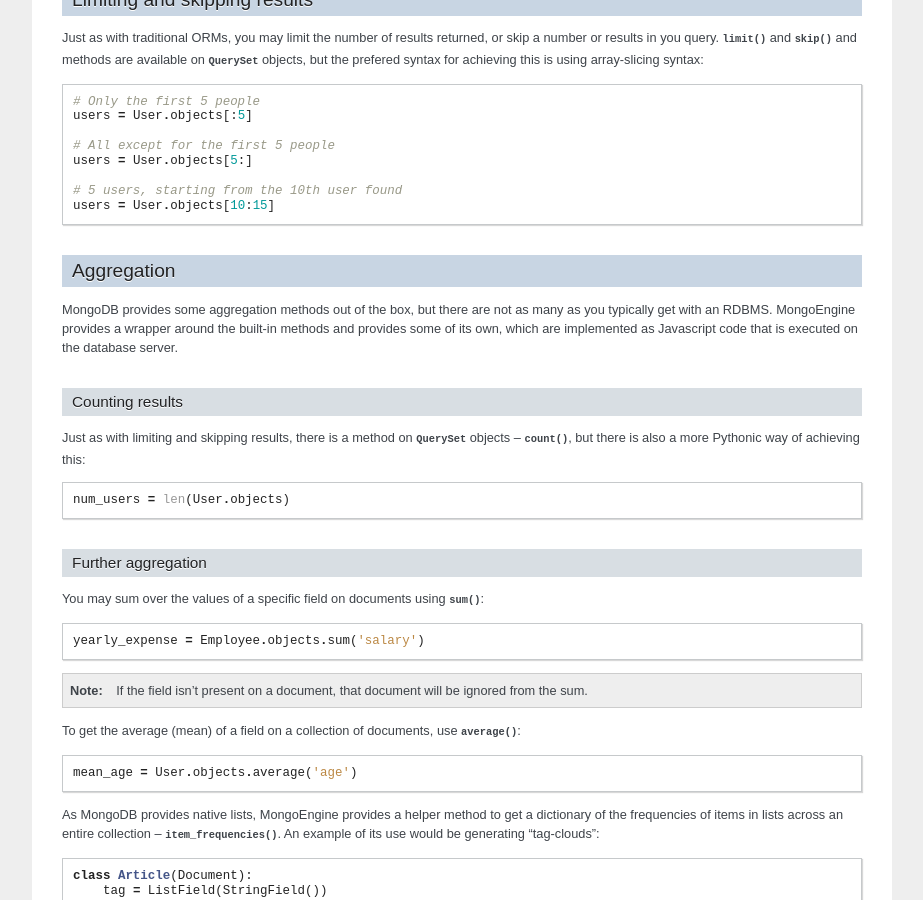
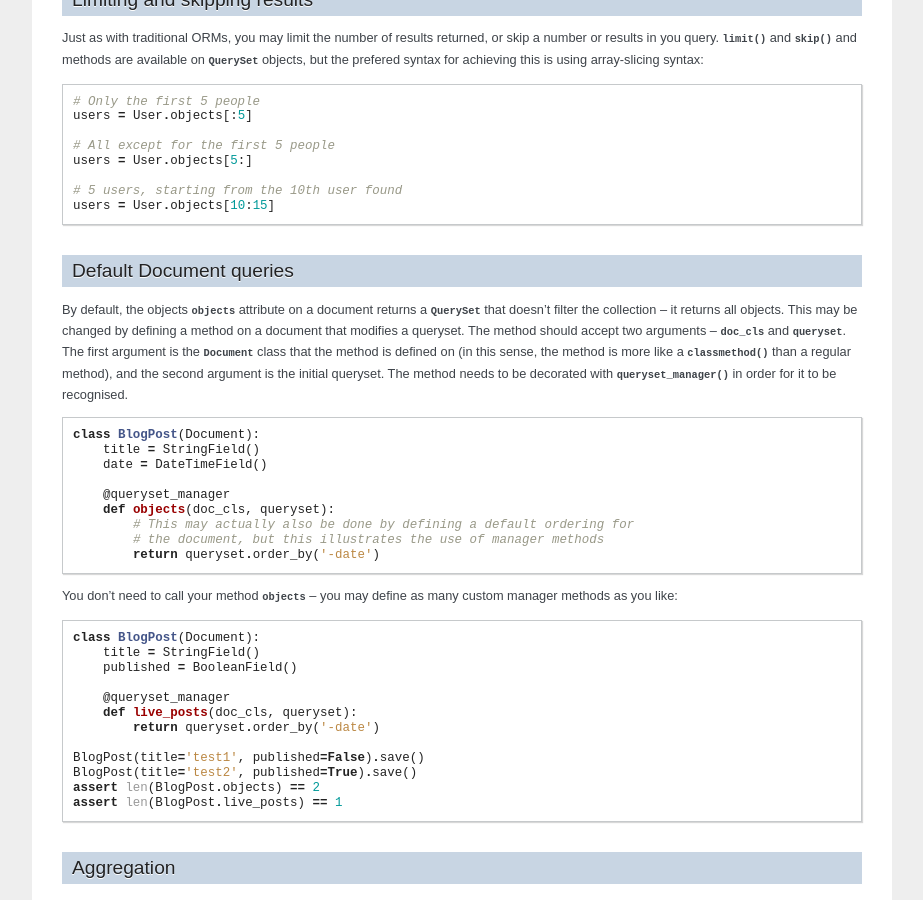
Before and after one commit to MongoEngine/mongoengine, a Sphinx documentation site: the page built from docs/guide/querying.rst, in a window 1280 px wide and 900 px high, scrolled down 1292 px. Shown: the whole window, without its empty margins (198-1121 px from the left). Built offline with Sphinx 7.4.7, drawn with Linux system fonts in a browser that asks for light colours; some of the changed text lies outside the part shown.

Commit message:
queryset_manager funcs now accept doc as arg

```diff
--- a/docs/guide/document-instances.rst
+++ b/docs/guide/document-instances.rst
@@ -17,7 +17,7 @@ attribute syntax::
     'Example Page'
 
 Saving and deleting documents
------------------------------
+=============================
 To save the document to the database, call the
 :meth:`~mongoengine.Document.save` method. If the document does not exist in
 the database, it will be created. If it does already exist, it will be
@@ -31,7 +31,7 @@ valide :attr:`id`.
     :ref:`guide-atomic-updates`
 
 Document IDs
-------------
+============
 Each document in the database has a unique id. This may be accessed through the
 :attr:`id` attribute on :class:`~mongoengine.Document` objects. Usually, the id
 will be generated automatically by the database server when the object is save,
--- a/docs/guide/querying.rst
+++ b/docs/guide/querying.rst
@@ -14,7 +14,7 @@ fetch documents from the database::
         print user.name
 
 Filtering queries
------------------
+=================
 The query may be filtered by calling the
 :class:`~mongoengine.queryset.QuerySet` object with field lookup keyword
 arguments. The keys in the keyword arguments correspond to fields on the
@@ -33,7 +33,7 @@ syntax::
     uk_pages = Page.objects(author__country='uk')
 
 Querying lists
-^^^^^^^^^^^^^^
+--------------
 On most fields, this syntax will look up documents where the field specified
 matches the given value exactly, but when the field refers to a
 :class:`~mongoengine.ListField`, a single item may be provided, in which case
@@ -47,7 +47,7 @@ lists that contain that item will be matched::
     Page.objects(tags='coding')
 
 Query operators
----------------
+===============
 Operators other than equality may also be used in queries; just attach the
 operator name to a key with a double-underscore::
 
@@ -69,7 +69,7 @@ Available operators are as follows:
 * ``exists`` -- value for field exists
 
 Limiting and skipping results
------------------------------
+=============================
 Just as with traditional ORMs, you may limit the number of results returned, or
 skip a number or results in you query.
 :meth:`~mongoengine.queryset.QuerySet.limit` and
@@ -86,15 +86,54 @@ achieving this is using array-slicing syntax::
     # 5 users, starting from the 10th user found
     users = User.objects[10:15]
 
+Default Document queries
+========================
+By default, the objects :attr:`~mongoengine.Document.objects` attribute on a
+document returns a :class:`~mongoengine.queryset.QuerySet` that doesn't filter
+the collection -- it returns all objects. This may be changed by defining a
+method on a document that modifies a queryset. The method should accept two
+arguments -- :attr:`doc_cls` and :attr:`queryset`. The first argument is the
+:class:`~mongoengine.Document` class that the method is defined on (in this
+sense, the method is more like a :func:`classmethod` than a regular method),
+and the second argument is the initial queryset. The method needs to be
+decorated with :func:`~mongoengine.queryset.queryset_manager` in order for it
+to be recognised. ::
+
+    class BlogPost(Document):
+        title = StringField()
+        date = DateTimeField()
+
+        @queryset_manager
+        def objects(doc_cls, queryset):
+            # This may actually also be done by defining a default ordering for
+            # the document, but this illustrates the use of manager methods
+            return queryset.order_by('-date')
+
+You don't need to call your method :attr:`objects` -- you may define as many
+custom manager methods as you like::
+
+    class BlogPost(Document):
+        title = StringField()
+        published = BooleanField()
+
+        @queryset_manager
+        def live_posts(doc_cls, queryset):
+            return queryset.order_by('-date')
+
+    BlogPost(title='test1', published=False).save()
+    BlogPost(title='test2', published=True).save()
+    assert len(BlogPost.objects) == 2
+    assert len(BlogPost.live_posts) == 1
+
 Aggregation
------------
+===========
 MongoDB provides some aggregation methods out of the box, but there are not as
 many as you typically get with an RDBMS. MongoEngine provides a wrapper around
 the built-in methods and provides some of its own, which are implemented as
 Javascript code that is executed on the database server.
 
 Counting results
-^^^^^^^^^^^^^^^^
+----------------
 Just as with limiting and skipping results, there is a method on
 :class:`~mongoengine.queryset.QuerySet` objects --
 :meth:`~mongoengine.queryset.QuerySet.count`, but there is also a more Pythonic
@@ -103,7 +142,7 @@ way of achieving this::
     num_users = len(User.objects)
 
 Further aggregation
-^^^^^^^^^^^^^^^^^^^
+-------------------
 You may sum over the values of a specific field on documents using
 :meth:`~mongoengine.queryset.QuerySet.sum`::
 
@@ -133,7 +172,7 @@ would be generating "tag-clouds"::
     top_tags = sorted(tag_freqs.items(), key=itemgetter(1), reverse=True)[:10]
 
 Advanced queries
-----------------
+================
 Sometimes calling a :class:`~mongoengine.queryset.QuerySet` object with keyword
 arguments can't fully express the query you want to use -- for example if you
 need to combine a number of constraints using *and* and *or*. This is made
@@ -161,7 +200,7 @@ calling it with keyword arguments::
 .. _guide-atomic-updates:
 
 Atomic updates
---------------
+==============
 Documents may be updated atomically by using the
 :meth:`~mongoengine.queryset.QuerySet.update_one` and
 :meth:`~mongoengine.queryset.QuerySet.update` methods on a
```
Also changed, not shown: docs/guide/defining-documents.rst (+11 -11 lines), 2 other files.
